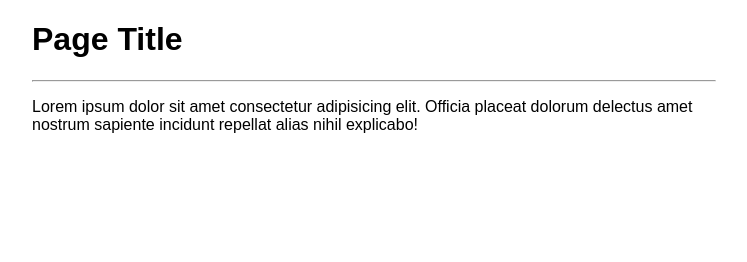
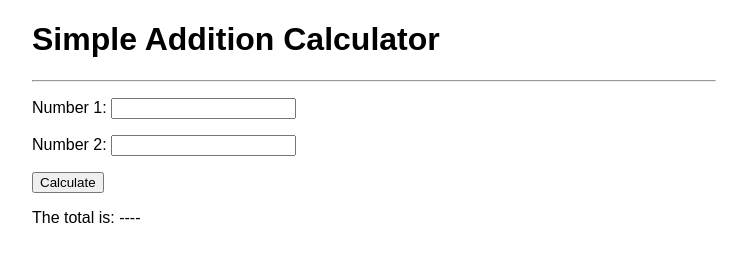
Before and after one commit to kli-cs20/simple-addition-calculator, a plain HTML site: page index.html in a window 1280 px wide. Shown: the whole page, without its empty margins (266-1013 px from the left). Drawn offline with Linux system fonts and the light colour scheme.

Commit message:
Added html content

```diff
--- a/index.html
+++ b/index.html
@@ -4,13 +4,16 @@
     <meta charset="UTF-8">
     <meta http-equiv="X-UA-Compatible" content="IE=edge">
     <meta name="viewport" content="width=device-width, initial-scale=1.0">
-    <title>Title</title>
+    <title>Addition Calc</title>
     <link rel="stylesheet" href="style.css">
 </head>
 <body>
-    <h1>Page Title</h1>
+    <h1>Simple Addition Calculator</h1>
     <hr>
-    <p>Lorem ipsum dolor sit amet consectetur adipisicing elit. Officia placeat dolorum delectus amet nostrum sapiente incidunt repellat alias nihil explicabo!</p>
+    <p>Number 1: <input id="num1" type="number"></p>
+    <p>Number 2: <input id="num2" type="number"></p>
+    <p><button id="btn">Calculate</button></p>
+    <p>The total is: <span id="total">----</span></p>
 
     <script src="main.js"></script>
 </body>
```
